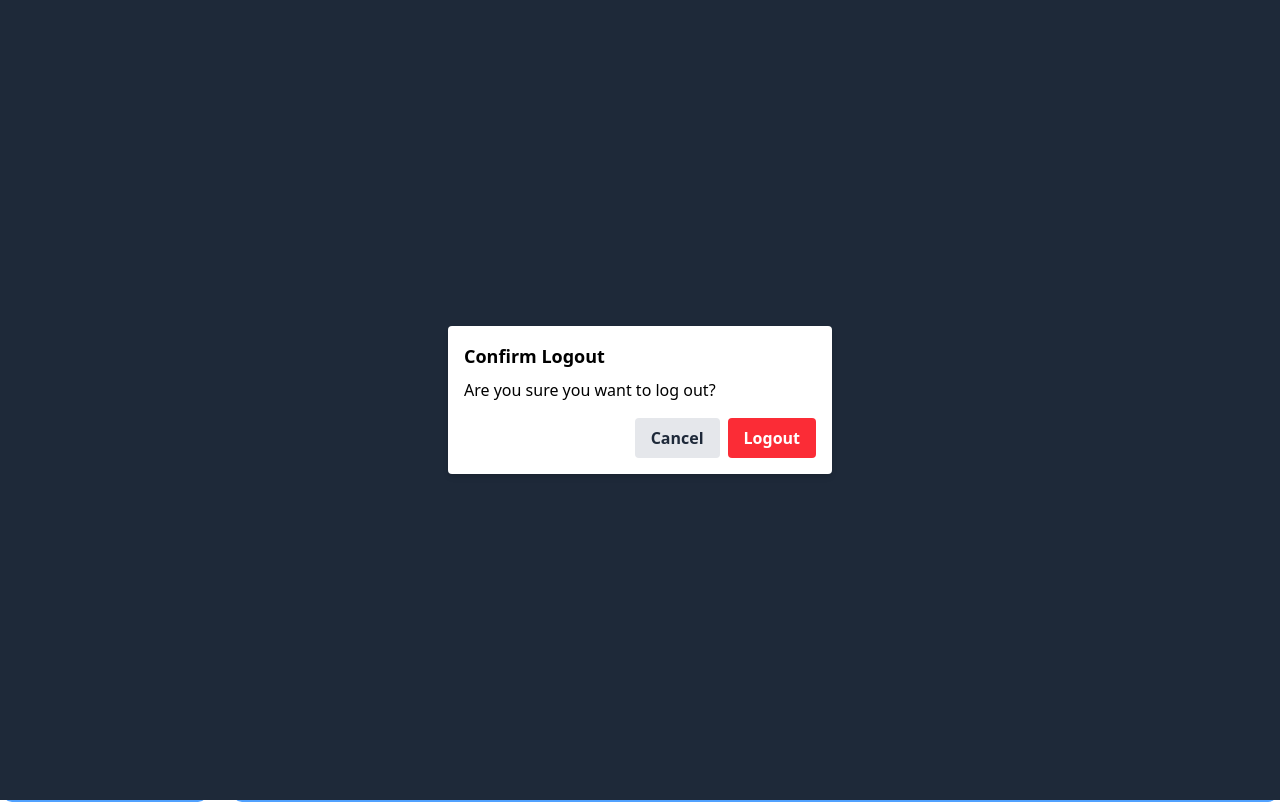
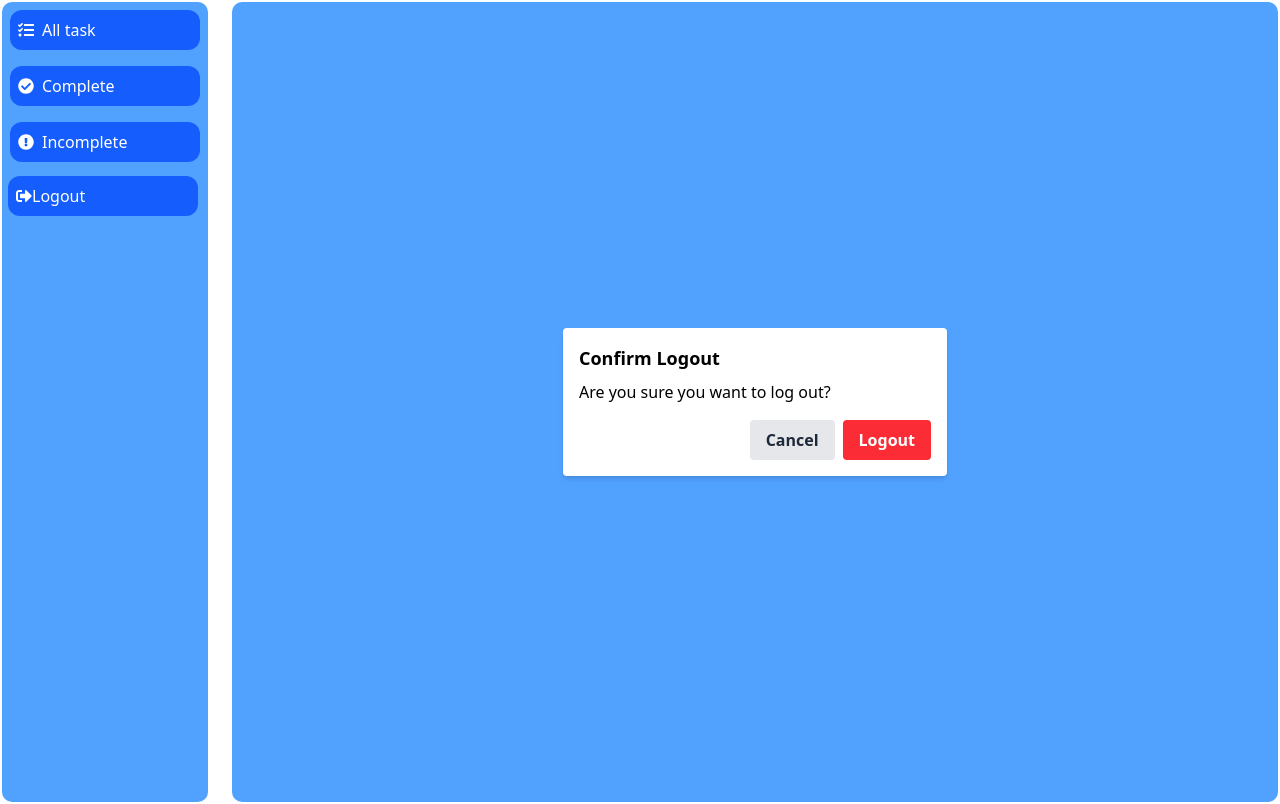
Before and after one commit to ash213-gif/Task_Managment_Front-, a React (Vite) app in the folder vite-project/: page /logout in a window 1280 px wide. Built offline with nearby package versions, Linux system fonts and the light colour scheme.

Commit message:
close logout complete

```diff
--- a/vite-project/package.json
+++ b/vite-project/package.json
@@ -5,7 +5,7 @@
   "type": "module",
   "scripts": {
     "dev": "vite",
-    "build": "npm exec -- vite build",
+    "build": "vite build",
    "vercel-build": "npm install && vite build",
     "lint": "eslint .",
     "preview": "vite preview"
--- a/vite-project/src/App.jsx
+++ b/vite-project/src/App.jsx
@@ -5,8 +5,12 @@ import { BrowserRouter, Routes, Route } from 'react-router-dom'
 export default function App() {
   return (
     <div className='relative ' >
+
+     {/* <Signup/> */}
       <BrowserRouter>
+
         <Routes>
+
           <Route exact  element={<Home />} >
             <Route index  element={<Alltask />} />
             <Route path='/complete'  element={<Complete />} />
--- a/vite-project/src/Componenets/Signup.jsx
+++ b/vite-project/src/Componenets/Signup.jsx
@@ -23,6 +23,11 @@ function SignUp() {
     // API call ya database mein data save karne ka logic yahan daalein
     console.log('Sign up details:', formData);
     setError(null);
+    setFormData({
+      username: '',
+      email: '',
+      password: '',
+    });
   };
 
   return (
--- a/vite-project/src/Componenets/pages/Alltask.jsx
+++ b/vite-project/src/Componenets/pages/Alltask.jsx
@@ -1,18 +1,16 @@
-import React, { Children, useContext, useState } from 'react';
+import React, { useState, useContext } from 'react';
 import Addtask from '../Addtask';
 import { TaskContext } from '../../Context/Taskcontext';
 import { FaPencilAlt, FaTrash, FaPlus } from 'react-icons/fa';
 
-export default function Alltask({ children }) {
+export default function Alltask() {
+  const dataContext = useContext(TaskContext);
+  const [add, setAdd] = useState(false);
+  const [tasks, setTasks] = useState(dataContext.tasks); // Initialize tasks state
 
-  const dataContext = useContext(TaskContext)
-
-  const [add, setAdd] = useState(false);
-
-  const addTask = (task) => {
-    setAdd([...add, { ...add, status: 'Pending' }])
+  const addTask = (newTask) => {
+    setTasks([...tasks, { ...newTask, status: 'Pending' }]);
   };
-
 
   const TaskModeOn = () => {
     setAdd(true);
@@ -24,12 +22,11 @@ export default function Alltask({ children }) {
     setTasks(newTasks);
   };
 
-
   return (
-    <div className="grid grid-cols-3 h-full  gap-5">
-      {dataContext.tasks.map((task, index) => (
+    <div className="grid grid-cols-3 h-full gap-5">
+      {tasks.map((task, index) => (
         <div
-          className="flex flex-col bg-blue-100 h-64 overflow-y-auto  rounded-2xl shadow-md p-2 m-3 hover:bg-blue-100 transition duration-300 ease-in-out"
+          className="flex flex-col bg-blue-100 h-64 overflow-y-auto rounded-2xl shadow-md p-2 m-3 hover:bg-blue-100 transition duration-300 ease-in-out"
           key={index}
         >
           <div className="flex flex-col gap-2 justify-between items-start mb-2">
@@ -45,9 +42,16 @@ export default function Alltask({ children }) {
                 className="text-red-600 cursor-pointer hover:text-red-800"
                 size={20}
               />
-              <button className=" text-white font-bold p-1 rounded transition duration-300 ease-in-out">
-                <span className={`p-3 text-xs font-semibold rounded ${task.status === 'Complete' ? 'bg-green-200 text-green-800' : 'bg-yellow-200 text-yellow-800'}`}>{task.status}</span>
-
+              <button className="text-white font-bold p-1 rounded transition duration-300 ease-in-out">
+                <span
+                  className={`p-3 text-xs font-semibold rounded ${
+                    task.status === 'Complete'
+                      ? 'bg-green-200 text-green-800'
+                      : 'bg-yellow-200 text-yellow-800'
+                  }`}
+                >
+                  {task.status}
+                </span>
               </button>
             </div>
           </div>
@@ -56,7 +60,7 @@ export default function Alltask({ children }) {
       <div className="flex flex-col justify-around h-64 bg-blue-200 m-2 rounded-2xl items-center">
         <FaPlus onClick={TaskModeOn} size={50} />
         <button onClick={TaskModeOn}>
-          <span className="p-2 bg-green-500   overflow-y-auto   rounded-lg text-white font-bold">
+          <span className="p-2 bg-green-500 overflow-y-auto rounded-lg text-white font-bold">
             Add task
           </span>
         </button>
--- a/vite-project/src/Componenets/pages/Complete.jsx
+++ b/vite-project/src/Componenets/pages/Complete.jsx
@@ -12,6 +12,8 @@ export default function Complete() {
 
 
   return (
+    <>
+<h4 class="text-2xl justify-center flex p-4  font-bold  text-white ">Complete Task</h4>
     <div className=' grid grid-cols-3 gap-8 m-6  '>
       {filterComplete.map((items, i) => (
         <div className="max-w-md mx-auto  p-4 bg-blue-200 rounded-2xl shadow-md">
@@ -22,5 +24,6 @@ export default function Complete() {
       ))}
 
     </div>
+     </>
   )
 }
--- a/vite-project/src/Componenets/pages/Incomplete.jsx
+++ b/vite-project/src/Componenets/pages/Incomplete.jsx
@@ -11,7 +11,9 @@ export default function Complete() {
 
 
   return (
-    <div className=' grid grid-cols-3 gap-8 m-6  '>
+    <>
+    <h4 class="text-2xl justify-center flex p-4  font-mono font-bold  text-white ">Incomplete  Task</h4>
+ <div className=' grid grid-cols-3 gap-8 m-6  '>
       {filterComplete.map((items, i) => (
         <div className="max-w-md mx-auto  p-4 bg-blue-200 rounded-2xl shadow-md">
           <h2 className="text-lg font-bold mb-2">{items.title}</h2>
@@ -21,5 +23,7 @@ export default function Complete() {
       ))}
 
     </div>
+    </>
+
   )
 }
--- a/vite-project/src/Componenets/pages/Logout.jsx
+++ b/vite-project/src/Componenets/pages/Logout.jsx
@@ -1,21 +1,46 @@
-import React,{useNavigate} from 'react'
+import React, { useState } from 'react'
+import { useNavigate } from 'react-router-dom'
 
 export default function Logout() {
 
+  const navigavte = useNavigate();
+
+  const [logouut, setlogout] = React.useState(true)
+  const [canncel, setcancel] = React.useState(false)
+
+  const logout = () => {
+    setlogout(true)
+    navigavte('/signup')
+  }
+
+  const cancel = () => {
+    setcancel(false)
+    navigavte('/')
+  }
+
   return (
-    <div  class="fixed top-0 left-0 w-full h-full bg-gray-800 bg-opacity-50 flex justify-center items-center ">
-  <div class="bg-white p-4 rounded shadow-md w-96">
-    <h2 class="text-lg font-bold mb-2">Confirm Logout</h2>
-    <p class="mb-4">Are you sure you want to log out?</p>
-    <div class="flex justify-end space-x-2">
-      <button id="cancel-btn" class="bg-gray-200 hover:bg-gray-300 text-gray-800 font-bold py-2 px-4 rounded">
+    // <div class="fixed top-0 left-0 w-full h-full bg-gray-800 bg-opacity-50 flex justify-center items-center ">
+    <>
+
+      <div className="flex justify-center items-center h-screen">
+        <div className="bg-white flex-col flex p-4 rounded shadow-md w-96">
+          <h2 className="text-lg font-bold mb-2">Confirm Logout</h2>
+          <p className="mb-4">Are you sure you want to log out?</p>
+          <div className="flex justify-end space-x-2">
+            <button
+              onClick={cancel}
+              className="bg-gray-200 hover:bg-gray-300 text-gray-800 font-bold py-2 px-4 rounded">
               Cancel
             </button>
-      <button id="confirm-logout-btn" class="bg-red-500 hover:bg-red-700 text-white font-bold py-2 px-4 rounded">
+            <button
+              onClick={logout}
+              className="bg-red-500 hover:bg-red-700 text-white font-bold py-2 px-4 rounded">
               Logout
             </button>
           </div>
         </div>
       </div>
+    </>
+    // </div>
   )
 }
```
Lines whose indentation alone changed are shown as unchanged.
